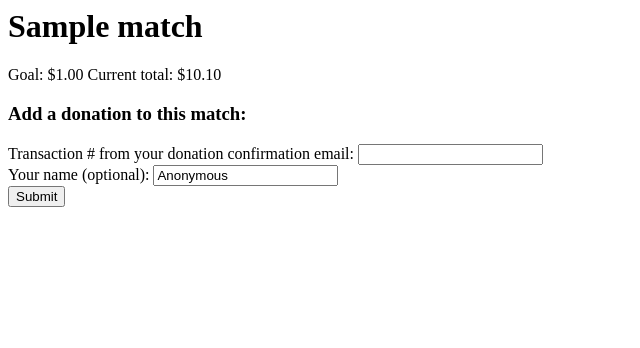
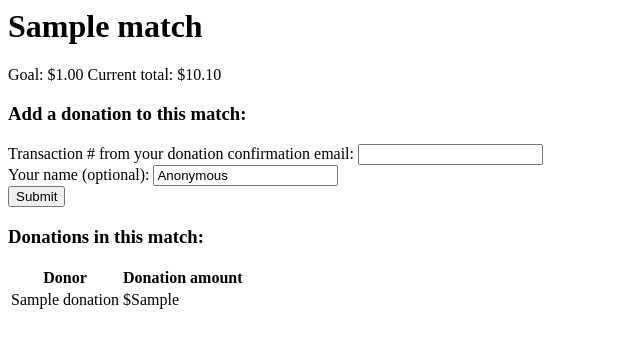
Before and after one commit to di/matcher, a Flask app: page /match/1/ in a window 1280 px wide. Shown: the top 348 px of the page, without its empty margins (0-640 px from the left). Run offline with Flask 2, Linux system fonts and the light colour scheme; tables that the repository leaves empty hold one stand-in row (values such as "Sample post").

Commit message:
Display donations

```diff
--- a/matcher/templates/match.html
+++ b/matcher/templates/match.html
@@ -12,4 +12,25 @@ Current total: ${{ match.total_dollars }}.{{ "%02d" % match.total_cents }}
     <div>{{ form.name.label }}: {{ form.name() }}</div>
     <input type="submit">
 </form>
+
+{% if match.donations %}
+    <h3>Donations in this match:</h3>
+    <table>
+        <thead>
+            <tr>
+                <th>Donor</th>
+                <th>Donation amount</th>
+            </tr>
+        </thead>
+        <tbody>
+            {% for donation in match.donations %}
+            <tr>
+                <td>{{ donation.name }}</td>
+                <td>${{ donation.amount }}</td>
+            </tr>
+            {% endfor %}
+        </tbody>
+    </table>
+
+{% endif %}
 {% endblock %}
```
